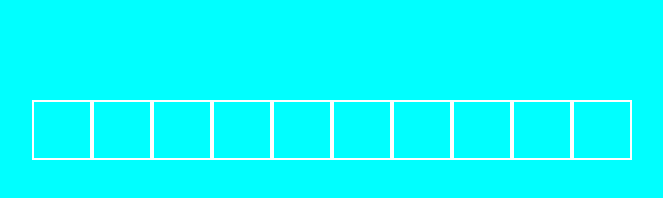
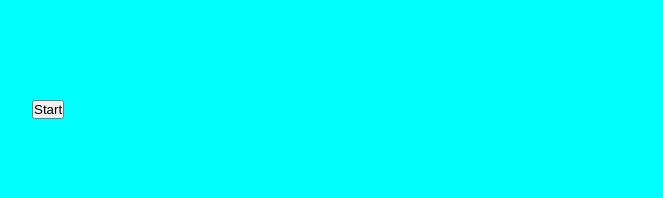
Before and after one commit to mikzanco/js-campominato-grid, a plain HTML site: page index.html in a window 1280 px wide. Shown: the whole page, without its empty margins (308-971 px from the left). Drawn offline with Linux system fonts and the light colour scheme.

Commit message:
[add] function con la quale creo i quadratini e li appendo al container

```diff
--- a/index.html
+++ b/index.html
@@ -11,17 +11,7 @@
 
     <div class="main-wrapper">
         <div class="container">
-            <div class="square"></div>
-            <div class="square"></div>
-            <div class="square"></div>
-            <div class="square"></div>
-            <div class="square"></div>
-            <div class="square"></div>
-            <div class="square"></div>
-            <div class="square"></div>
-            <div class="square"></div>
-            <div class="square"></div>
-
+            <button id="start">Start</button>
         </div>
     </div>
 
--- a/js/script.js
+++ b/js/script.js
@@ -3,15 +3,25 @@
 // Ci saranno quindi 10 caselle per ognuna delle 10 righe.
 // Quando l’utente clicca su ogni cella, la cella cliccata si colora di azzurro ed emetto un messaggio in console con il numero della cella cliccata.
 const container = document.querySelector('.container');
+// creo il bottone che poi mi creerà la griglia
+document.getElementById('start').addEventListener('click', function(){
+    const elementsPerRow = 10;
+    container.innerHTML = '';
+    init(elementsPerRow);
+})
 
-const elementsPerRow = 10;
 
-init(elementsPerRow);
+
+
 
 function init(numElemets){
     const totalSquare = Math.pow(numElements, 2);
 
     for(let i = 0; i < totalSquare; i++){
-        create
+        createSquare(i);
     }
 }
+
+function createSquare(idSquare){
+    // vado a creare i quadratini e li appendo al container
+}
```
